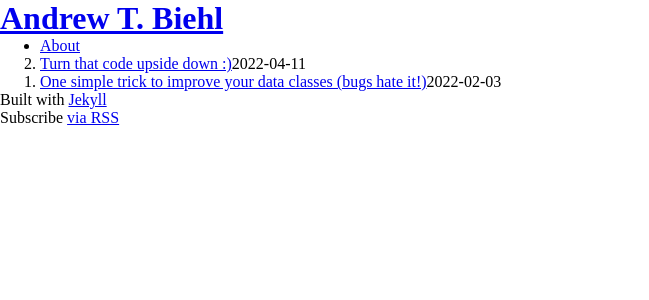
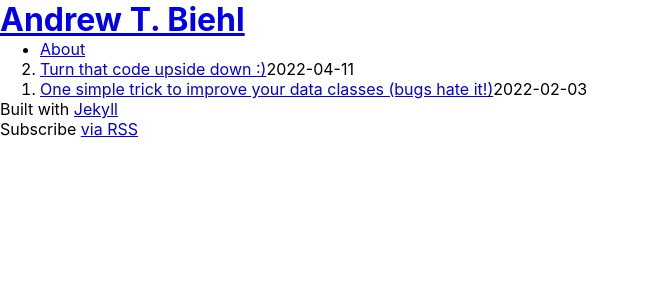
Before and after one commit to andrewtbiehl/andrewtbiehl.com, a Jekyll site: the page built from index.md, in a window 1280 px wide. Shown: the top 300 px of the page, without its empty margins (0-649 px from the left). Built offline with Jekyll 4.4.1, drawn with Linux system fonts in a browser that asks for light colours.

Commit message:
Use Wordpress sans-serif system font stack
Sets the font-family to the Wordpress system font stack, as suggested by
https://css-tricks.com/snippets/css/system-font-stack/.

```diff
--- a/assets/css/main.scss
+++ b/assets/css/main.scss
@@ -13,3 +13,8 @@
 blockquote, body, dd, dl, figure, h1, h2, h3, h4, h5, h6, hr, ol, p, pre, ul {
   margin: 0;
 }
+
+body {
+  font-family: -apple-system, BlinkMacSystemFont, "Segoe UI", Roboto, Oxygen-Sans,
+    Ubuntu, Cantarell, "Helvetica Neue", sans-serif;
+}
```
